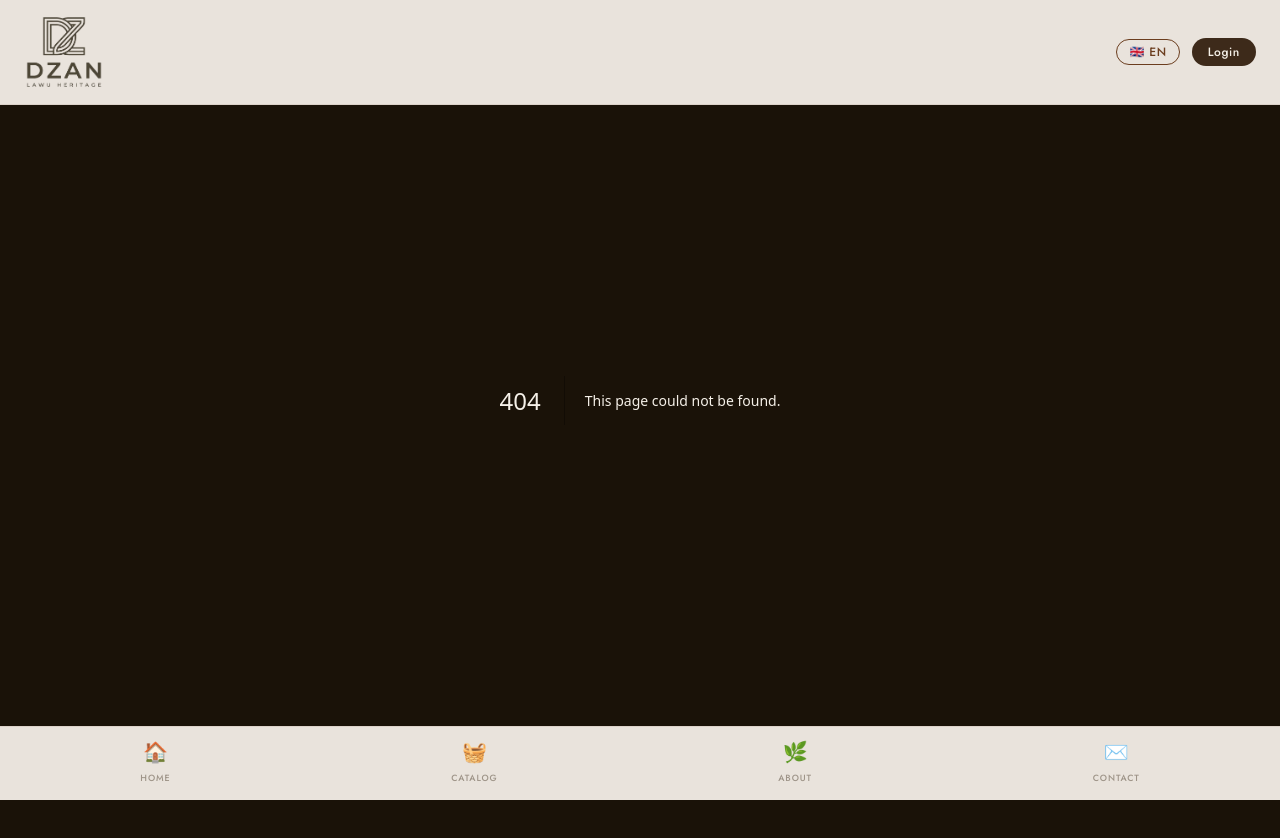
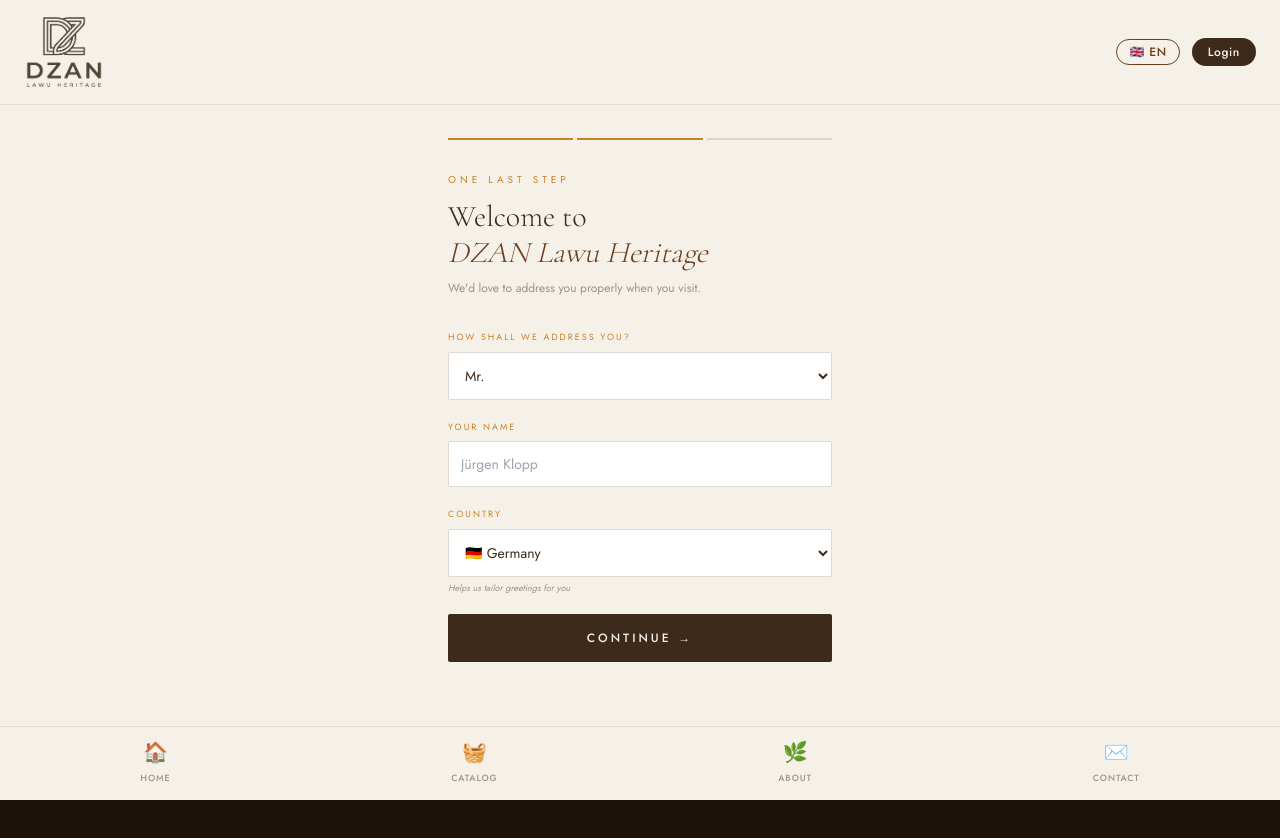
Before and after one commit to siwargafilemaster-design/dzan-project-1, a Next.js app: page /onboarding in a window 1280 px wide. Before the commit this address had no page. Shown: the top 838 px of the page. Built offline with nearby package versions, Linux system fonts and the light colour scheme.

Commit message:
feat: signup page

```diff
--- /dev/null
+++ b/app/onboarding/page.tsx
@@ -0,0 +1,142 @@
+"use client"
+
+import { createClient } from "@/lib/supabase-browser"
+import { useRouter } from "next/navigation"
+import { useEffect, useState } from "react"
+
+const COUNTRIES = [
+  "🇩🇪 Germany", "🇮🇩 Indonesia", "🇳🇱 Netherlands",
+  "🇫🇷 France", "🇬🇧 United Kingdom", "🇺🇸 United States",
+  "🇸🇬 Singapore", "🇯🇵 Japan", "🇦🇺 Australia", "Other",
+]
+
+const OnboardingPage = () => {
+  const router = useRouter()
+  const supabase = createClient()
+
+  const [title, setTitle] = useState("Mr.")
+  const [fullName, setFullName] = useState("")
+  const [country, setCountry] = useState("🇩🇪 Germany")
+  const [loading, setLoading] = useState(false)
+
+  useEffect(() => {
+    // Pre-fill from Google if available
+    const loadUser = async () => {
+      const { data: { user } } = await supabase.auth.getUser()
+      if (user?.user_metadata?.full_name) {
+        setFullName(user.user_metadata.full_name)
+      }
+    }
+    loadUser()
+  }, [supabase])
+
+  const handleSubmit = async (e: React.FormEvent) => {
+    e.preventDefault()
+    setLoading(true)
+
+    const { data: { user } } = await supabase.auth.getUser()
+    if (!user) return
+
+    const { error } = await supabase
+      .from("profiles")
+      .update({
+        title,
+        full_name: fullName,
+        country,
+      })
+      .eq("id", user.id)
+
+    if (!error) {
+      router.push("/account")
+      router.refresh()
+    }
+    setLoading(false)
+  }
+
+  return (
+    <main className="min-h-screen bg-dzan-cream flex items-center justify-center px-6 py-12">
+      <div className="w-full max-w-sm">
+        {/* Progress */}
+        <div className="flex gap-1 mb-8">
+          <div className="flex-1 h-0.5 bg-dzan-amber" />
+          <div className="flex-1 h-0.5 bg-dzan-amber" />
+          <div className="flex-1 h-0.5 bg-dzan-brown/15" />
+        </div>
+
+        <p className="text-[10px] tracking-[4px] uppercase text-dzan-amber mb-3">
+          One Last Step
+        </p>
+        <h1 className="font-cormorant font-light text-3xl text-dzan-earth mb-2">
+          Welcome to<br />
+          <em className="italic text-dzan-brown">DZAN Lawu Heritage</em>
+        </h1>
+        <p className="text-xs text-dzan-stone mb-8 leading-relaxed">
+          We'd love to address you properly when you visit.
+        </p>
+
+        <form onSubmit={handleSubmit} className="space-y-5">
+          {/* Title */}
+          <div>
+            <label className="text-[9px] tracking-[2px] uppercase text-dzan-amber block mb-2">
+              How shall we address you?
+            </label>
+            <select
+              value={title}
+              onChange={(e) => setTitle(e.target.value)}
+              className="w-full bg-white border border-dzan-brown/20 rounded-sm p-3 text-sm text-dzan-earth"
+            >
+              <option>Mr.</option>
+              <option>Ms.</option>
+              <option>Mrs.</option>
+              <option>Mx.</option>
+            </select>
+          </div>
+
+          {/* Name */}
+          <div>
+            <label className="text-[9px] tracking-[2px] uppercase text-dzan-amber block mb-2">
+              Your Name
+            </label>
+            <input
+              type="text"
+              value={fullName}
+              onChange={(e) => setFullName(e.target.value)}
+              required
+              placeholder="Jürgen Klopp"
+              className="w-full bg-white border border-dzan-brown/20 rounded-sm p-3 text-sm text-dzan-earth"
+            />
+          </div>
+
+          {/* Country */}
+          <div>
+            <label className="text-[9px] tracking-[2px] uppercase text-dzan-amber block mb-2">
+              Country
+            </label>
+            <select
+              value={country}
+              onChange={(e) => setCountry(e.target.value)}
+              className="w-full bg-white border border-dzan-brown/20 rounded-sm p-3 text-sm text-dzan-earth"
+            >
+              {COUNTRIES.map((c) => (
+                <option key={c}>{c}</option>
+              ))}
+            </select>
+            <p className="text-[9px] text-dzan-stone mt-1 italic">
+              Helps us tailor greetings for you
+            </p>
+          </div>
+
+          <button
+            type="submit"
+            disabled={loading}
+            className="w-full bg-dzan-earth text-dzan-cream text-xs tracking-[3px] font-medium uppercase py-4 rounded-sm mt-6"
+          >
+            {loading ? "Saving..." : "Continue →"}
+          </button>
+        </form>
+      </div>
+    </main>
+  )
+}
+
+export default OnboardingPage
```
